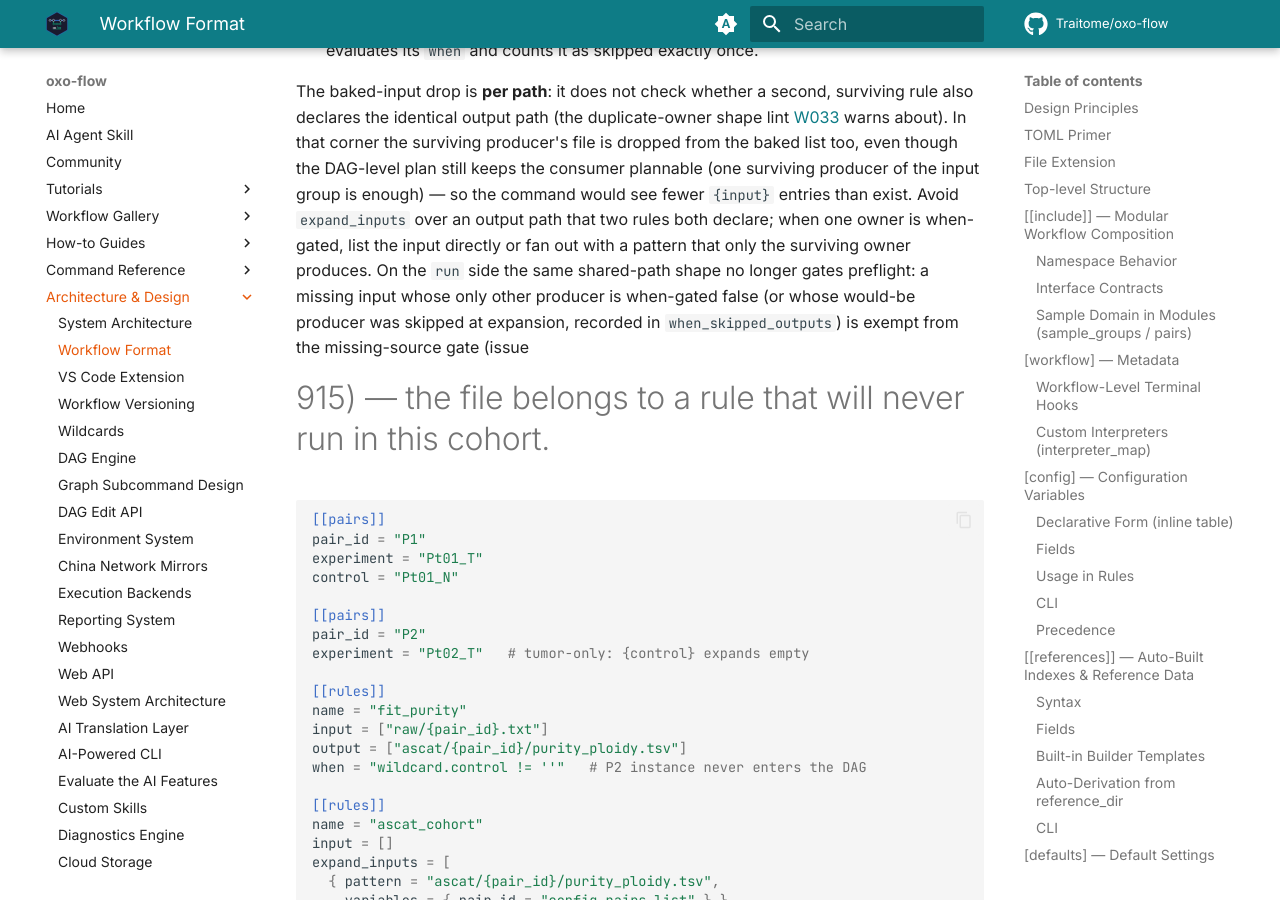
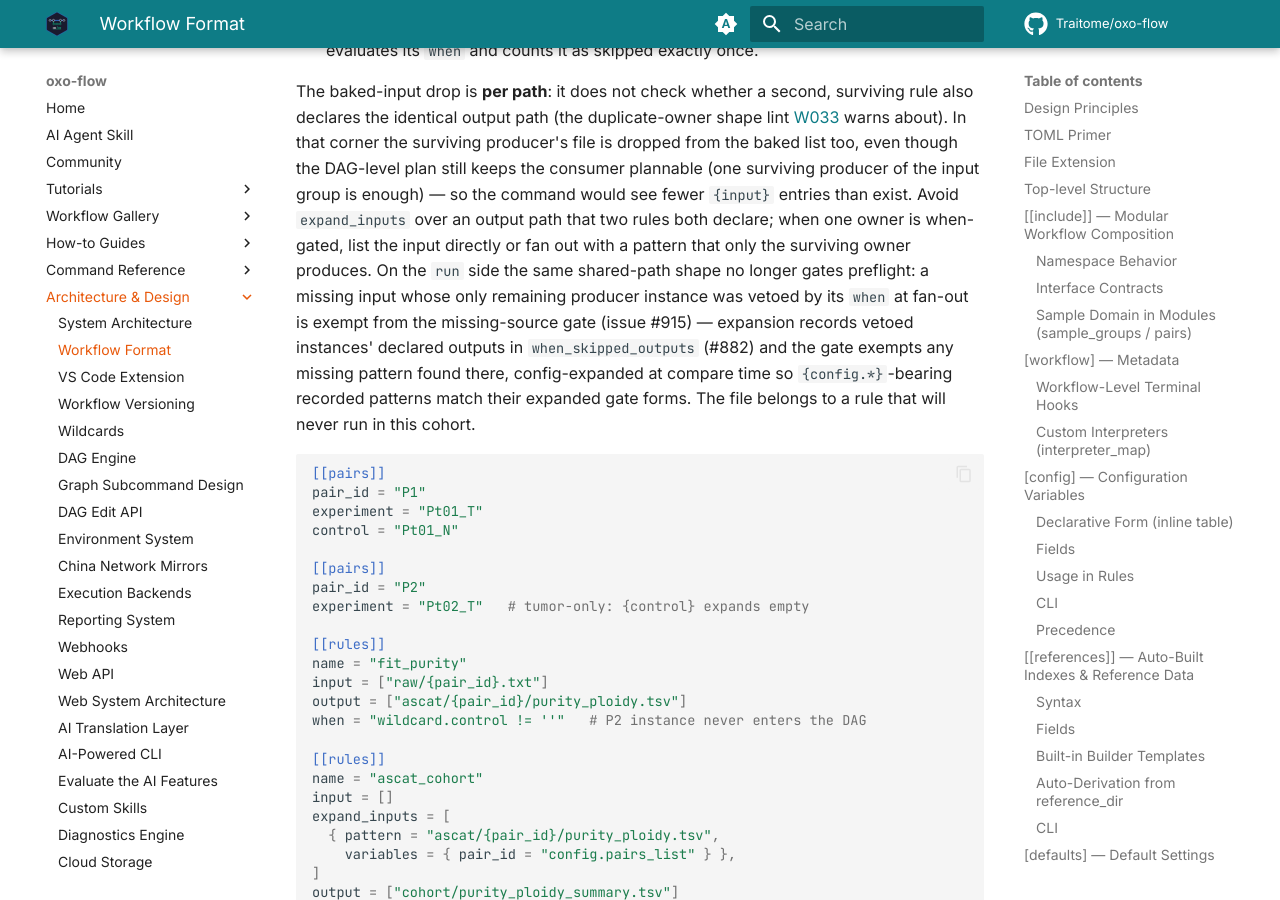
Before and after one commit to Traitome/oxo-flow, an MkDocs documentation site: the page built from docs/guide/src/reference/workflow-format.md, in a window 1280 px wide and 900 px high, scrolled down 63245 px. Built offline with MkDocs 1.6.1 and Material for MkDocs 9.7.7, drawn with Linux system fonts in a browser that asks for light colours; comment, search, counter and statistics services are not loaded; the version menu is left out.

Commit message:
fix(cli): missing-source gate resolves when_skipped_outputs only — drop dead produced_when_false scan (#915 review)
PR #925 adversarial review (FAIL → fixes):
- MAJOR-2: the `produced_when_false` reverse scan was dead in production —
  non-fanned when-false rules stay in config.rules and register their
  outputs in the DAG, so `producer_of` already early-outs; delete the scan
  and keep a single `when_skipped_outputs` exemption (fully-vetoed fanned
  producer, no surviving declarer).
- NIT-1/NIT-2: recorded entries keep raw `{config.*}` tokens (the record
  site expands only `\w+` wildcards and `{values.*}`) — config-expand
  entries at compare time via `expand_config_in_path`; the deleted scan
  also compared raw vs expanded.
- MAJOR-1: test 1 never reached the new code (a surviving sibling declared
  the shared output → producer_of early-out). Rewrites model the
  production-reachable case honestly — fully-vetoed producer leaves the
  pattern producerless, asserted as a DAG precondition — and add NIT-1
  compare-time-expansion coverage. Mutation sanity: disabling the clause
  fails exactly the 3 rewritten/added tests.
- docs: run.md + workflow-format.md preflight paragraphs rewritten around
  the when_skipped_outputs exemption (drop the "only other producer is
  when-gated false" wording).

Co-Authored-By: Claude Code <noreply@anthropic.com>

````diff
--- a/docs/guide/src/reference/workflow-format.md
+++ b/docs/guide/src/reference/workflow-format.md
@@ -2524,10 +2524,13 @@ producer of the input group is enough) — so the command would see fewer
 that two rules both declare; when one owner is when-gated, list the input
 directly or fan out with a pattern that only the surviving owner produces.
 On the `run` side the same shared-path shape no longer gates preflight:
-a missing input whose only other producer is when-gated false (or whose
-would-be producer was skipped at expansion, recorded in
-`when_skipped_outputs`) is exempt from the missing-source gate (issue
-#915) — the file belongs to a rule that will never run in this cohort.
+a missing input whose only remaining producer instance was vetoed by its
+`when` at fan-out is exempt from the missing-source gate (issue #915) —
+expansion records vetoed instances' declared outputs in
+`when_skipped_outputs` (#882) and the gate exempts any missing pattern
+found there, config-expanded at compare time so `{config.*}`-bearing
+recorded patterns match their expanded gate forms. The file belongs to a
+rule that will never run in this cohort.
 
 ```toml
 [[pairs]]
````
Also changed, not shown: docs/guide/src/commands/run.md (+6 -3 lines), 1 other file.
